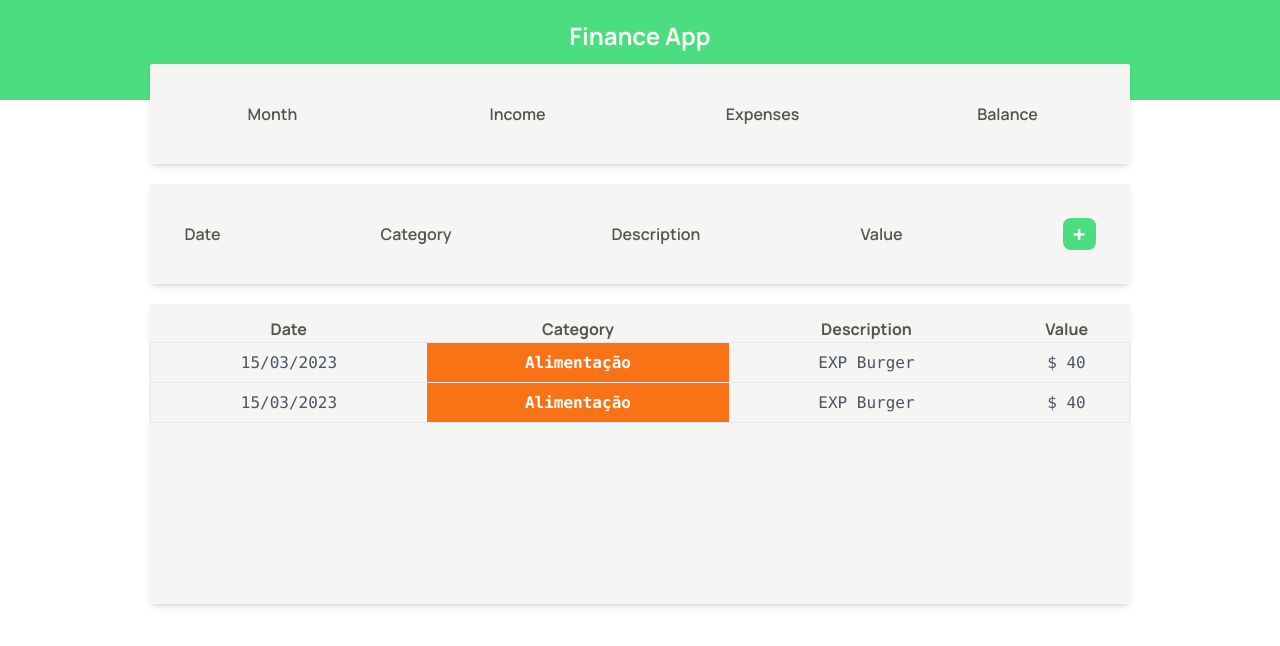
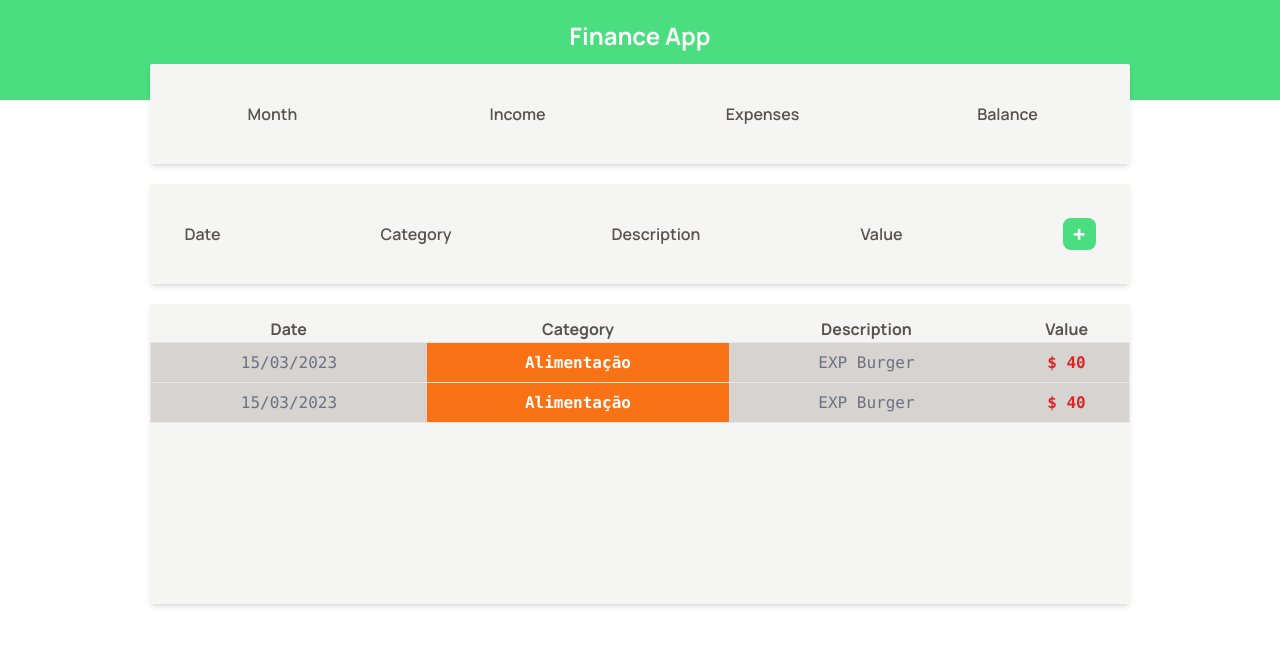
Before and after one commit to edgarrps/finance-app, a React (Vite) app: page / in a window 1280 px wide. Shown: the top 646 px of the page. Built offline with nearby package versions, Linux system fonts and the light colour scheme.

Commit message:
style of table value

```diff
--- a/src/components/TableItem.tsx
+++ b/src/components/TableItem.tsx
@@ -8,11 +8,11 @@ type Props = {
 export default function TableItem({ item }: Props) {
 
     return (
-        <tr className='h-10 border'>
+        <tr className='h-10 border bg-stone-300 text-gray-500'>
             <td>{formatDate(item.date)}</td>
             <td className={`text-white font-bold ${item.category == 'food' ? 'bg-orange-500' : ''}`}>{categories[item.category].title}</td>
             <td>{item.description}</td>
-            <td>$ {item.value}</td>
+            <td className={`${categories[item.category].expense === true ? 'text-red-600 font-bold' : 'text-green-600 font-bold'}`}>$ {item.value}</td>
         </tr>
     )
 }
```
